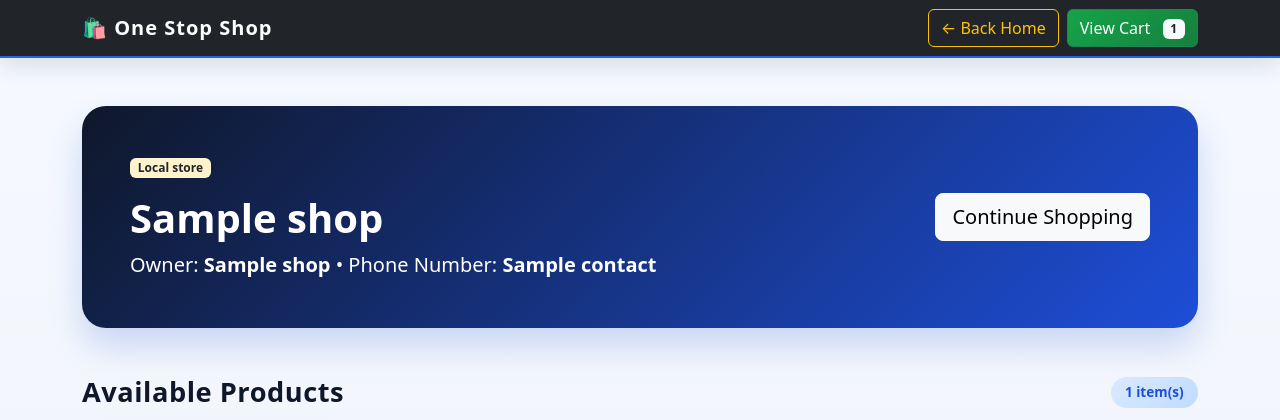
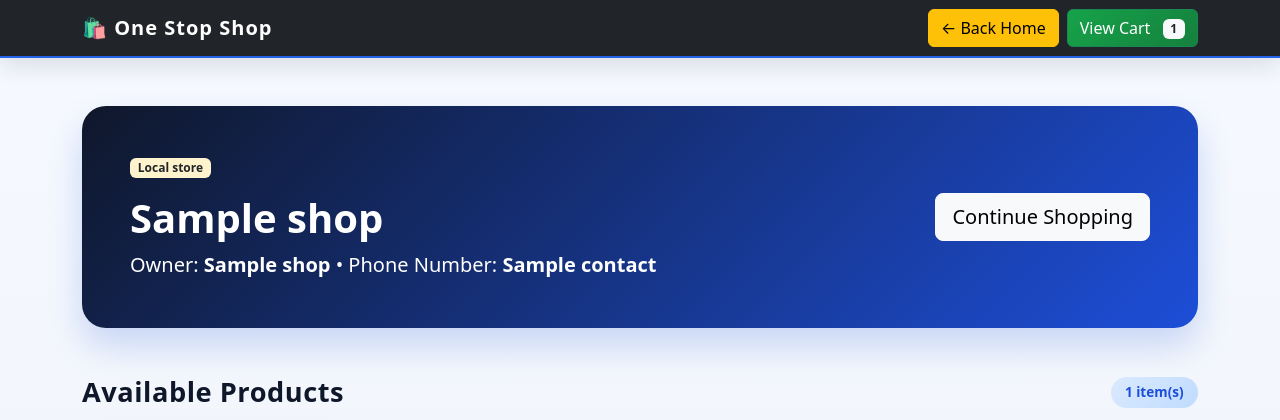
Before and after one commit to samtsa094/New-One-Stop-Shop, a Flask app: template templates/customer_shop.html in a window 1280 px wide. Shown: the top 420 px of the page. Run offline with Flask 3, Linux system fonts and the light colour scheme; the template is opened without the code that fills it: most values are stand-ins (such as "Sample title", 1, 10 or a date in 2020).

Commit message:
Updated app.py and customer_shop.html.

```diff
--- a/app.py
+++ b/app.py
@@ -483,5 +483,5 @@ def flash(message, category = None):
             category = "neutral"
     flask_flash(message, category)
 
-if __name__ == "__main__":
-    app.run(debug = True)
+# if __name__ == "__main__":
+#     app.run(debug = True)
--- a/templates/customer_shop.html
+++ b/templates/customer_shop.html
@@ -5,7 +5,7 @@
         <div class="container">
             <a class="navbar-brand fw-bold text-white" href="/">🛍️ One Stop Shop</a>
             <div class="d-flex align-items-center gap-2 ms-auto">
-                <a href="/" class="btn btn-outline-warning">← Back Home</a>
+                <a href="/" class="btn btn-warning">← Back Home</a>
                 <a href="/view_cart" class="btn btn-success">View Cart <span class="badge bg-light text-dark ms-2">{{cart_count}}</span></a>
             </div>
         </div>
```
